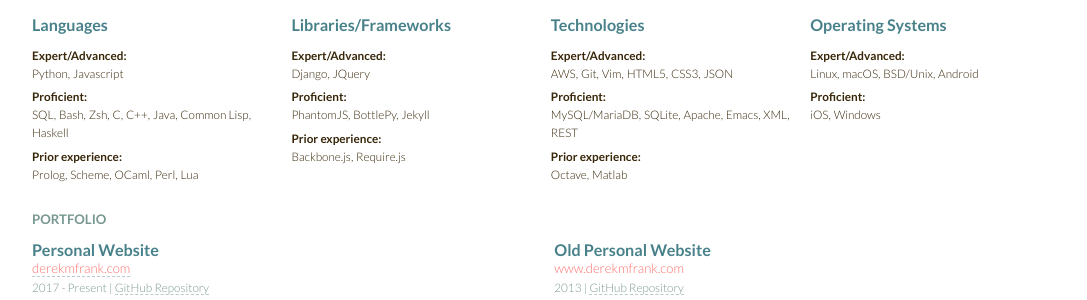
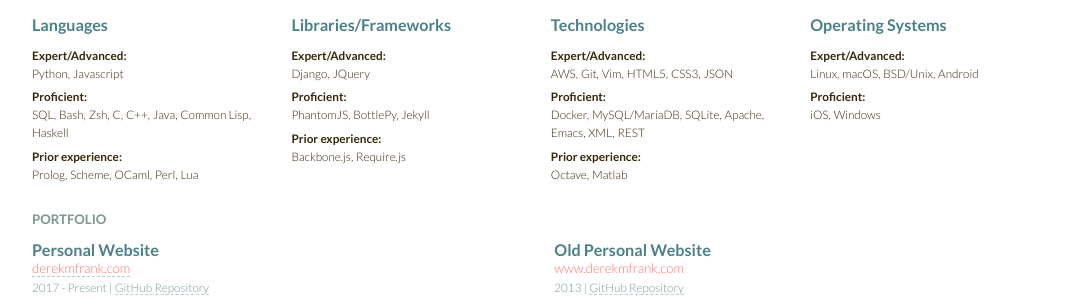
Before and after one commit to defrank/defrank.github.io, a Jekyll site: the page built from resume.html, in a window 1280 px wide. Shown: the part 489-789 px from the top of the page, without its empty margins (96-1183 px from the left). Built offline with Jekyll 4.4.1, drawn with Linux system fonts in a browser that asks for light colours.

Commit message:
chore(resume): Add Docker under technology skill
WIP: #4

```diff
--- a/resume.html
+++ b/resume.html
@@ -685,6 +685,7 @@ layout: blank
 
                 <div>
                     <dt>Proficient</dt>
+                    <dd>Docker</dd>
                     <dd>MySQL/MariaDB</dd>
                     <dd>SQLite</dd>
                     <dd>Apache</dd>
```
